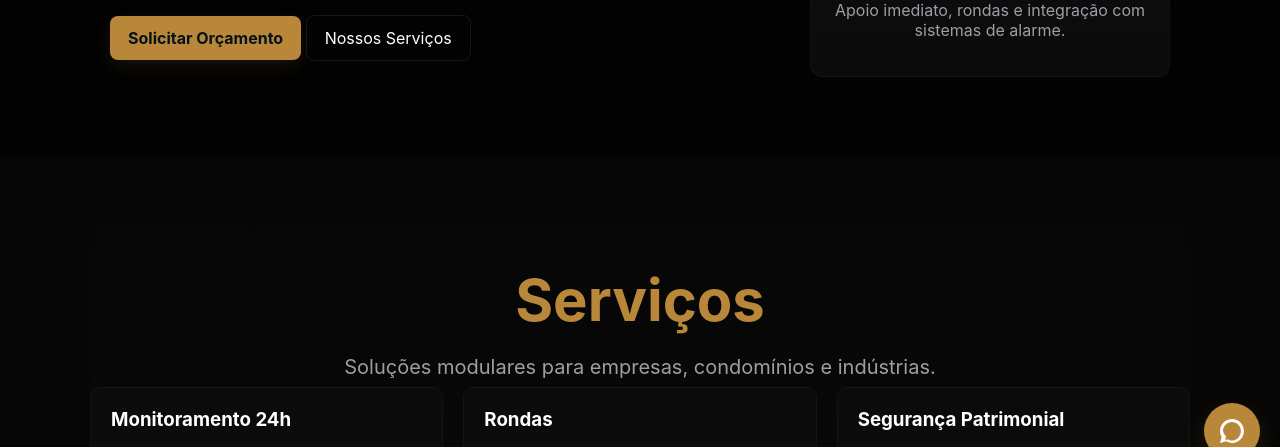
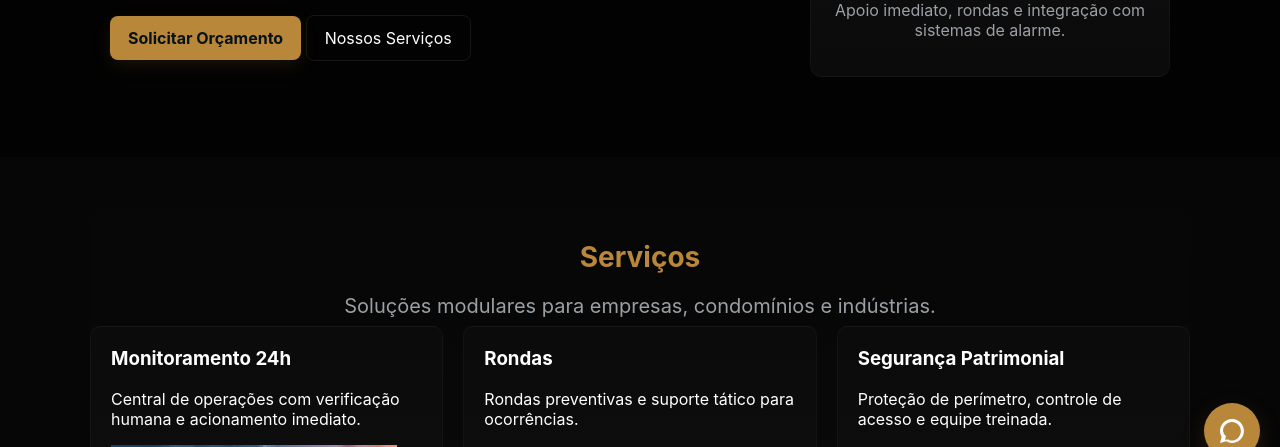
Before and after one commit to gcsamuel/eliab-monitoramento, a plain HTML site: page index.html in a window 1280 px wide. Shown: the part 321-768 px from the top of the page. Drawn offline with Linux system fonts and the light colour scheme.

Commit message:
-_-_-_-_-_-_-

```diff
--- a/css/styles.css
+++ b/css/styles.css
@@ -116,7 +116,7 @@ body{margin:0;font-family:Inter,Arial,Helvetica,sans-serif;background:var(--bg-d
 }
 
 .titulos {
-    font-size: 58px;
+    font-size: 28px;
     margin-bottom: 10px;
     text-align: center;
 }
```
